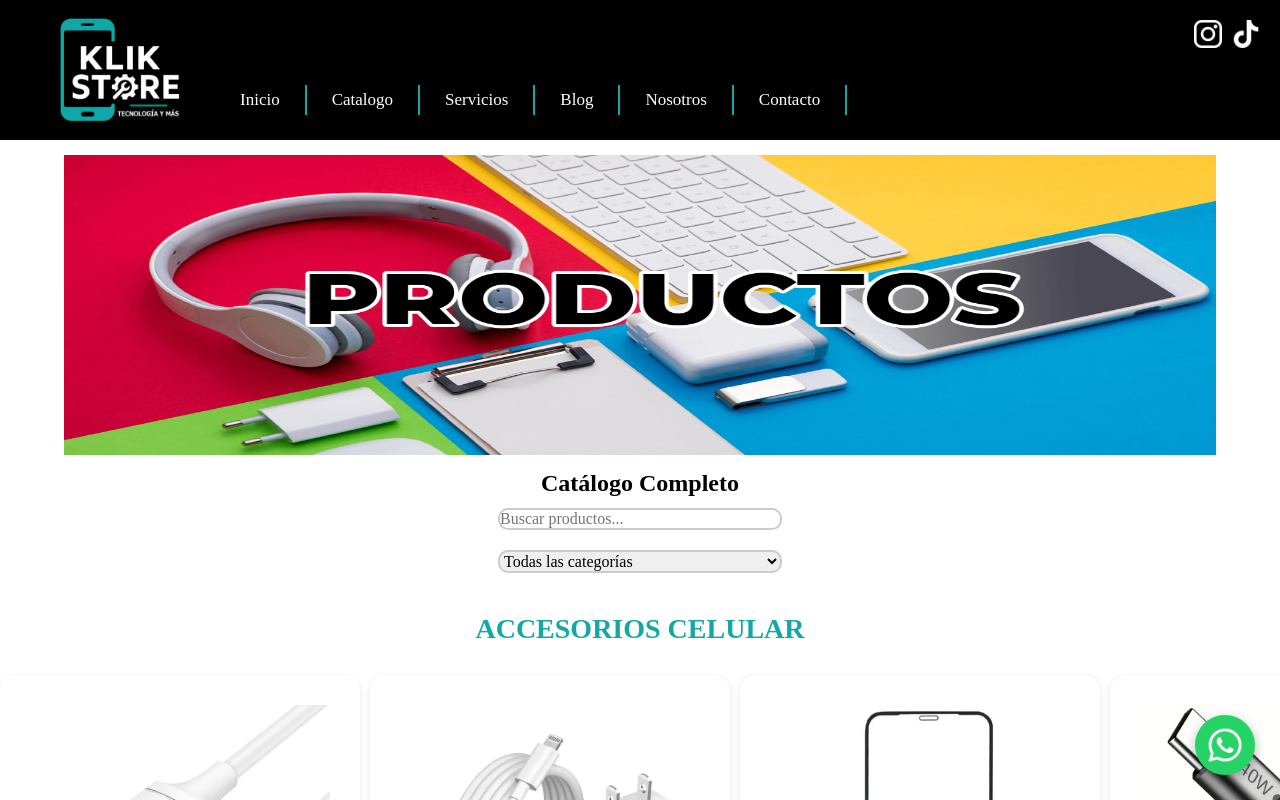
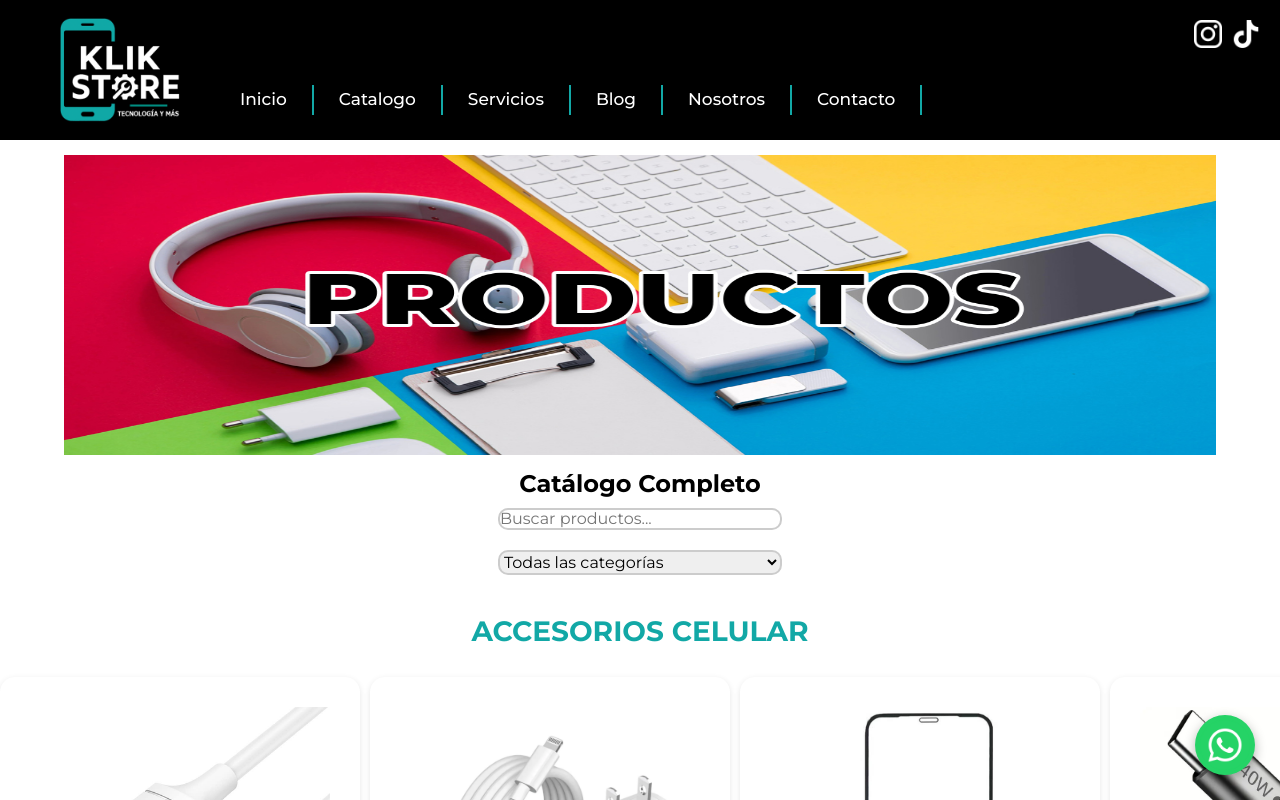
Before and after one commit to k2camilo/klikstore-react, a React (Create React App) app: page /catalogo in a window 1280 px wide. Shown: the top 800 px of the page. Built offline with nearby package versions, Linux system fonts and the light colour scheme.

Commit message:
se agrega fuente principal de texto

```diff
--- a/public/index.html
+++ b/public/index.html
@@ -11,6 +11,7 @@
     <link rel="apple-touch-icon" href="/img/logo-klik-store-trp.png" />
 
     <link rel="manifest" href="%PUBLIC_URL%/manifest.json" />
+    <link href="https://fonts.googleapis.com/css2?family=Montserrat:ital,wght@0,100..900;1,100..900&display=swap" rel="stylesheet">
 
     <title>Klik Store</title>
   </head>
--- a/src/assets/css/globales.css
+++ b/src/assets/css/globales.css
@@ -1,5 +1,5 @@
 :root{
-    --font1: "Montserrat", serif;
+    --font1: 'Montserrat', sans-serif;
     --colorPrimario: #12a8a6;
     --colorSecundario: #009285;
     --white: #fff;
@@ -11,6 +11,7 @@
 *{
     margin: 0;
     padding: 0;
+    font-family: var(--font1);
 }
 
 *, *::before, *::after{
```
